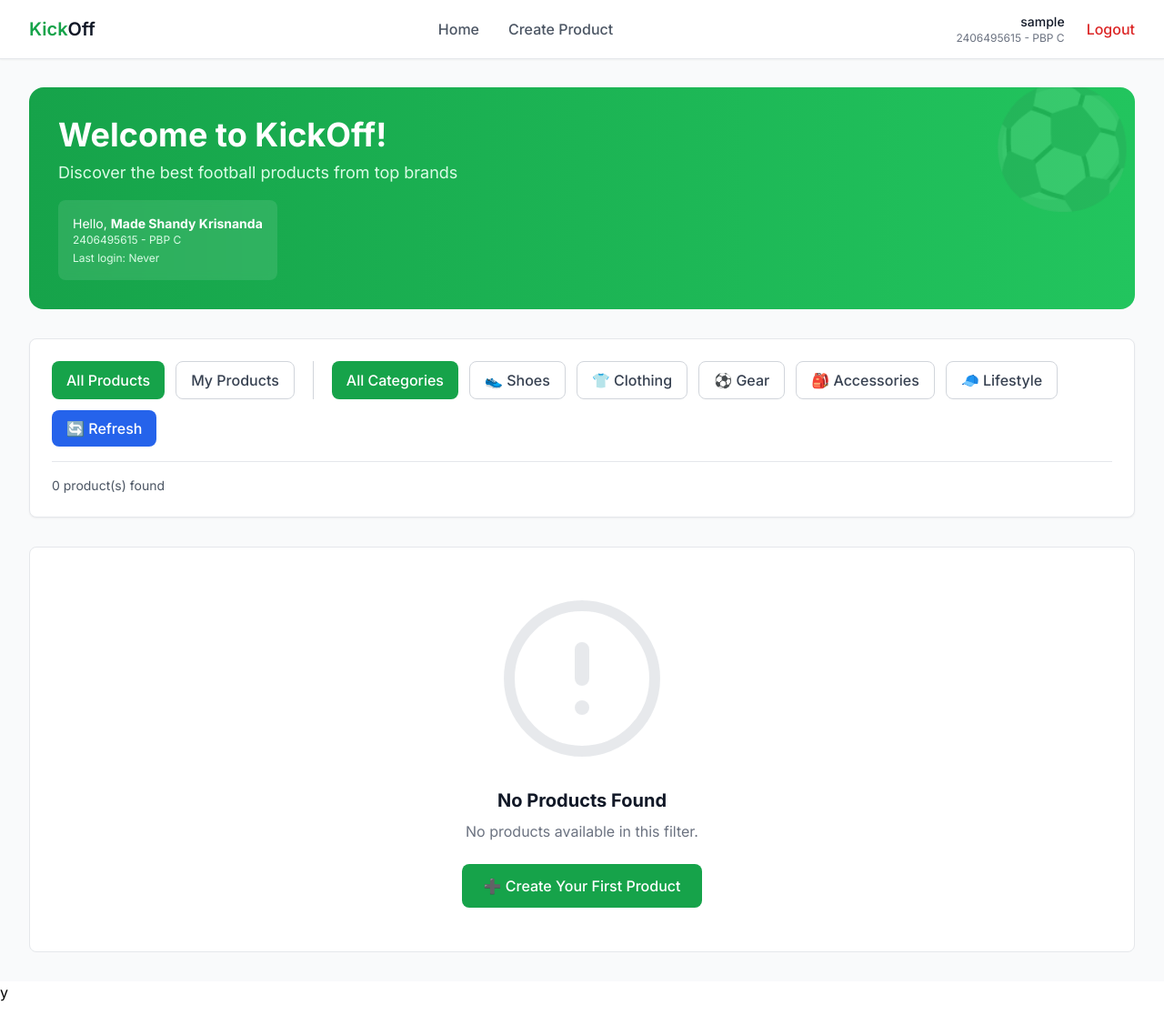
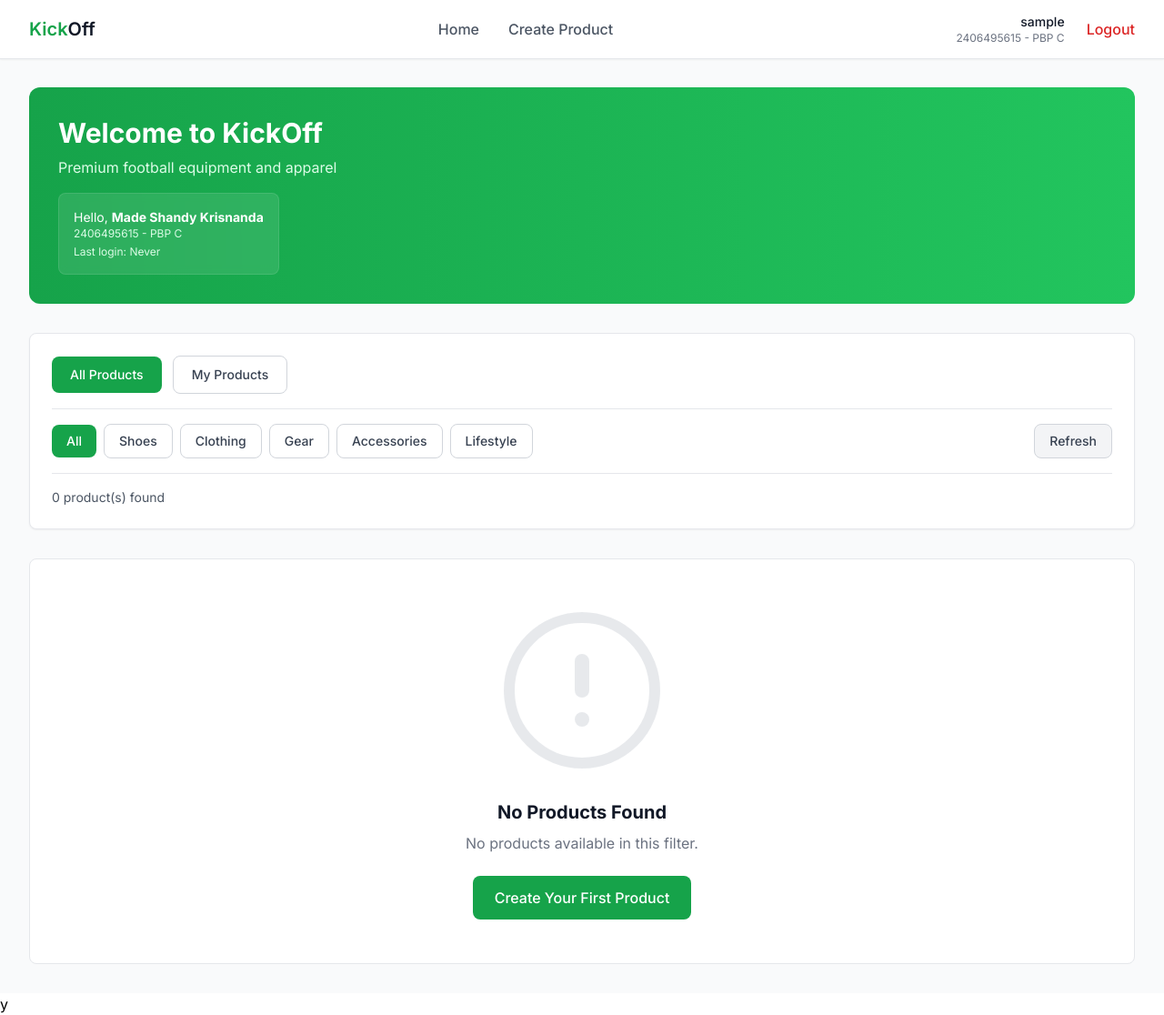
Before and after one commit to azzelll/PBP-footballshop, a Django app: page / in a window 1280 px wide. Shown: the whole page at 91% size. Run offline with Django 5.2, Linux system fonts and the light colour scheme; the visitor is signed in with stand-in values (Sample User, id 1); data that the repository does not hold is empty; some libraries are stand-ins or nearby versions.

Commit message:
Test PWS

```diff
--- a/main/templates/main.html
+++ b/main/templates/main.html
@@ -14,14 +14,13 @@
 <div class="bg-gray-50 w-full pt-16 min-h-screen">
 <div class="max-w-7xl mx-auto px-4 sm:px-6 lg:px-8 py-8">
 
-    <!-- Hero Section -->
-    <div class="bg-gradient-to-r from-green-600 to-green-500 rounded-2xl p-8 mb-8 text-white relative overflow-hidden">
-        <div class="absolute top-0 right-0 opacity-10 text-9xl">⚽</div>
+    <!-- Hero Section - Minimalist -->
+    <div class="bg-gradient-to-r from-green-600 to-green-500 rounded-xl p-8 mb-8 text-white relative overflow-hidden">
         <div class="relative z-10">
-            <h1 class="text-4xl font-bold mb-2">Welcome to KickOff!</h1>
-            <p class="text-green-100 text-lg mb-4">Discover the best football products from top brands</p>
+            <h1 class="text-3xl font-bold mb-2">Welcome to KickOff</h1>
+            <p class="text-green-100 text-base mb-4">Premium football equipment and apparel</p>
             {% if user.is_authenticated %}
-            <div class="bg-white/10 backdrop-blur-sm rounded-lg p-4 inline-block">
+            <div class="bg-white/10 backdrop-blur-sm rounded-lg p-4 inline-block border border-white/10">
                 <p class="text-sm">Hello, <strong>{{ name|default:user.username }}</strong></p>
                 <p class="text-xs text-green-100">{{ npm|default:"Student" }} - {{ class|default:"Class" }}</p>
                 <p class="text-xs text-green-100 mt-1">Last login: {{ last_login }}</p>
@@ -30,45 +29,48 @@
         </div>
     </div>
 
-    <!-- Filter Section with Refresh & Add Product -->
+    <!-- Filter Section - Cleaned Up -->
     <div class="bg-white rounded-lg border border-gray-200 shadow-sm p-6 mb-8">
-        <div class="flex flex-col lg:flex-row lg:items-center lg:justify-between gap-4 mb-4">
-            <div class="flex flex-wrap gap-3">
         <!-- Ownership Filter -->
-                <button onclick="filterProducts('all')" id="filter-all" class="filter-btn bg-green-600 text-white px-4 py-2 rounded-lg font-medium transition-colors hover:bg-green-700">
+        <div class="mb-4 pb-4 border-b border-gray-200">
+            <div class="flex items-center gap-3">
+                <button onclick="filterProducts('all')" id="filter-all" class="filter-btn bg-green-600 text-white px-5 py-2.5 rounded-lg text-sm font-medium transition-all hover:bg-green-700">
                     All Products
                 </button>
-                <button onclick="filterProducts('my')" id="filter-my" class="filter-btn bg-white text-gray-700 border border-gray-300 px-4 py-2 rounded-lg font-medium transition-colors hover:bg-green-600 hover:text-white">
+                <button onclick="filterProducts('my')" id="filter-my" class="filter-btn bg-white text-gray-700 border border-gray-300 px-5 py-2.5 rounded-lg text-sm font-medium transition-all hover:border-green-600 hover:text-green-600">
                     My Products
                 </button>
-
-                <div class="border-l border-gray-300 mx-2"></div>
+            </div>
+        </div>
 
         <!-- Category Filter -->
-                <button onclick="filterByCategory('')" id="cat-all" class="category-btn bg-green-600 text-white px-4 py-2 rounded-lg font-medium transition-colors hover:bg-green-700">
-                    All Categories
+        <div class="mb-4">
+            <div class="flex flex-wrap items-center gap-2">
+                <button onclick="filterByCategory('')" id="cat-all" class="category-btn bg-green-600 text-white px-4 py-2 rounded-lg text-sm font-medium transition-all hover:bg-green-700">
+                    All
                 </button>
-                <button onclick="filterByCategory('shoes')" id="cat-shoes" class="category-btn bg-white text-gray-700 border border-gray-300 px-4 py-2 rounded-lg font-medium transition-colors hover:bg-green-600 hover:text-white">
-                    👟 Shoes
+                <button onclick="filterByCategory('shoes')" id="cat-shoes" class="category-btn bg-white text-gray-700 border border-gray-300 px-4 py-2 rounded-lg text-sm font-medium transition-all hover:border-green-600 hover:text-green-600">
+                    Shoes
                 </button>
-                <button onclick="filterByCategory('clothing')" id="cat-clothing" class="category-btn bg-white text-gray-700 border border-gray-300 px-4 py-2 rounded-lg font-medium transition-colors hover:bg-green-600 hover:text-white">
-                    👕 Clothing
+                <button onclick="filterByCategory('clothing')" id="cat-clothing" class="category-btn bg-white text-gray-700 border border-gray-300 px-4 py-2 rounded-lg text-sm font-medium transition-all hover:border-green-600 hover:text-green-600">
+                    Clothing
                 </button>
-                <button onclick="filterByCategory('gear')" id="cat-gear" class="category-btn bg-white text-gray-700 border border-gray-300 px-4 py-2 rounded-lg font-medium transition-colors hover:bg-green-600 hover:text-white">
-                    ⚽ Gear
+                <button onclick="filterByCategory('gear')" id="cat-gear" class="category-btn bg-white text-gray-700 border border-gray-300 px-4 py-2 rounded-lg text-sm font-medium transition-all hover:border-green-600 hover:text-green-600">
+                    Gear
                 </button>
-                <button onclick="filterByCategory('accessories')" id="cat-accessories" class="category-btn bg-white text-gray-700 border border-gray-300 px-4 py-2 rounded-lg font-medium transition-colors hover:bg-green-600 hover:text-white">
-                    🎒 Accessories
+                <button onclick="filterByCategory('accessories')" id="cat-accessories" class="category-btn bg-white text-gray-700 border border-gray-300 px-4 py-2 rounded-lg text-sm font-medium transition-all hover:border-green-600 hover:text-green-600">
+                    Accessories
                 </button>
-                <button onclick="filterByCategory('lifestyle')" id="cat-lifestyle" class="category-btn bg-white text-gray-700 border border-gray-300 px-4 py-2 rounded-lg font-medium transition-colors hover:bg-green-600 hover:text-white">
-                    🧢 Lifestyle
+                <button onclick="filterByCategory('lifestyle')" id="cat-lifestyle" class="category-btn bg-white text-gray-700 border border-gray-300 px-4 py-2 rounded-lg text-sm font-medium transition-all hover:border-green-600 hover:text-green-600">
+                    Lifestyle
                 </button>
-                <button onclick="refreshProducts()" class="bg-blue-600 hover:bg-blue-700 text-white px-4 py-2 rounded-lg font-medium transition-colors">
-                    🔄 Refresh
+
+                <div class="ml-auto">
+                    <button onclick="refreshProducts()" class="bg-gray-100 hover:bg-gray-200 text-gray-700 px-4 py-2 rounded-lg text-sm font-medium transition-all border border-gray-300">
+                        Refresh
                     </button>
                 </div>
-
-
+            </div>
         </div>
 
         <!-- Results Count -->
@@ -92,7 +94,7 @@
         </div>
         <h3 class="text-xl font-bold text-gray-900 mb-2">Failed to Load Products</h3>
         <p class="text-gray-500 mb-6" id="errorMessage">Something went wrong. Please try again.</p>
-        <button onclick="refreshProducts()" class="inline-flex items-center px-6 py-3 bg-green-600 text-white rounded-lg hover:bg-green-700 transition-colors font-medium">
+        <button onclick="refreshProducts()" class="inline-flex items-center px-6 py-3 bg-green-600 text-white rounded-lg hover:bg-green-700 transition-all font-medium">
             Try Again
         </button>
     </div>
@@ -112,8 +114,8 @@
         </div>
         <h3 class="text-xl font-bold text-gray-900 mb-2">No Products Found</h3>
         <p class="text-gray-500 mb-6">No products available in this filter.</p>
-        <button onclick="showModal()" class="inline-flex items-center px-6 py-3 bg-green-600 text-white rounded-lg hover:bg-green-700 transition-colors font-medium">
-            ➕ Create Your First Product
+        <button onclick="showModal()" class="inline-flex items-center px-6 py-3 bg-green-600 text-white rounded-lg hover:bg-green-700 transition-all font-medium">
+            Create Your First Product
         </button>
     </div>
 </div>
@@ -140,7 +142,7 @@
     return cookieValue;
 }
 
-// Delete Modal Functions - MUST BE BEFORE loadProducts()
+// Delete Modal Functions
 function showDeleteModal(productId, productName, productBrand) {
     deleteProductId = productId;
 
@@ -152,7 +154,6 @@
         return;
     }
 
-    // Set product info
     document.getElementById('deleteProductName').textContent = productName;
     document.getElementById('deleteProductBrand').textContent = `Brand: ${productBrand}`;
 
@@ -196,7 +197,7 @@
         const data = await response.json();
 
         if (data.success) {
-            showToast(data.message, 'success', 'Deleted!'); // ← PINDAH KE SINI
+            showToast(data.message, 'success', 'Deleted!');
             hideDeleteModal();
             loadProducts();
         } else {
@@ -219,34 +220,38 @@
     return '★☆☆☆☆';
 }
 
-// Create product card HTML
+// Create product card HTML - Minimalist
 function createProductCard(product) {
     const imageUrl = product.thumbnail || '';
     const imageHtml = imageUrl ?
         `<img src="${imageUrl}" alt="${product.name}" class="w-full h-full object-cover">` :
-        `<div class="w-full h-full flex items-center justify-center text-gray-300 text-6xl bg-gray-100">⚽</div>`;
+        `<div class="w-full h-full flex items-center justify-center text-gray-400 text-4xl bg-gray-100">
+            <svg class="w-16 h-16" fill="none" stroke="currentColor" viewBox="0 0 24 24">
+                <path stroke-linecap="round" stroke-linejoin="round" stroke-width="1.5" d="M4 16l4.586-4.586a2 2 0 012.828 0L16 16m-2-2l1.586-1.586a2 2 0 012.828 0L20 14m-6-6h.01M6 20h12a2 2 0 002-2V6a2 2 0 00-2-2H6a2 2 0 00-2 2v12a2 2 0 002 2z" />
+            </svg>
+        </div>`;
 
     const sizesHtml = product.sizes_list && product.sizes_list.length > 0 ?
         `<div class="mb-4">
-            <p class="text-xs text-gray-500 mb-1">Available Sizes:</p>
-            <div class="flex flex-wrap gap-1">
-                ${product.sizes_list.map(size => `<span class="px-2 py-1 bg-gray-100 text-gray-700 text-xs rounded border border-gray-200">${size}</span>`).join('')}
+            <p class="text-xs text-gray-500 mb-2 font-medium">Available Sizes</p>
+            <div class="flex flex-wrap gap-1.5">
+                ${product.sizes_list.map(size => `<span class="px-2.5 py-1 bg-gray-50 text-gray-700 text-xs rounded border border-gray-200">${size}</span>`).join('')}
             </div>
         </div>` : '';
 
     const discountBadge = product.discount > 0 ?
         `<div class="absolute top-3 left-3">
-            <span class="inline-flex items-center px-3 py-1 rounded-full text-xs font-bold bg-red-600 text-white shadow-lg">-${product.discount}%</span>
+            <span class="inline-flex items-center px-2.5 py-1 rounded text-xs font-bold bg-red-600 text-white">${product.discount}% OFF</span>
         </div>` : '';
 
     const featuredBadge = product.is_featured ?
         `<div class="absolute top-3 right-3">
-            <span class="inline-flex items-center px-3 py-1 rounded-full text-xs font-bold bg-yellow-400 text-gray-900 shadow-lg">⭐ FEATURED</span>
+            <span class="inline-flex items-center px-2.5 py-1 rounded text-xs font-bold bg-amber-400 text-gray-900">FEATURED</span>
         </div>` : '';
 
     const stockHtml = product.is_in_stock ?
-        `<span class="text-xs font-medium text-white">✓ In Stock (${product.stock})</span>` :
-        `<span class="text-xs font-bold text-red-400">✗ Out of Stock</span>`;
+        `<span class="text-xs font-medium text-white">In Stock (${product.stock})</span>` :
+        `<span class="text-xs font-bold text-red-400">Out of Stock</span>`;
 
     const priceHtml = product.discount > 0 ?
         `<div class="flex items-baseline space-x-2">
@@ -257,41 +262,48 @@
 
     const ratingHtml = product.rating > 0 ? `
         <div class="flex items-center mb-3">
-            <span class="text-yellow-400 text-sm">${getStars(product.rating)}</span>
+            <span class="text-amber-400 text-sm">${getStars(product.rating)}</span>
             <span class="text-sm font-semibold text-gray-700 ml-2">${product.rating}</span>
         </div>` : '';
 
-    // Escape quotes in product name and brand for onclick
     const safeName = product.name.replace(/'/g, "\\'").replace(/"/g, '&quot;');
     const safeBrand = product.brand.replace(/'/g, "\\'").replace(/"/g, '&quot;');
 
     const actionButtons = product.is_owner ?
         `<div class="flex items-center gap-2 pt-4 border-t border-gray-100">
-            <a href="/product/${product.id}/" class="flex-1 text-center bg-green-600 hover:bg-green-700 text-white font-medium text-sm py-2.5 px-4 rounded-lg transition-colors">View Details</a>
-            <button onclick="showModal('${product.id}')" class="p-2.5 text-gray-600 hover:text-blue-600 border border-gray-300 hover:border-blue-600 rounded-lg transition-colors" title="Edit">✏️</button>
-            <button onclick="showDeleteModal('${product.id}', '${safeName}', '${safeBrand}')" class="p-2.5 text-gray-600 hover:text-red-600 border border-gray-300 hover:border-red-600 rounded-lg transition-colors" title="Delete">🗑️</button>
+            <a href="/product/${product.id}/" class="flex-1 text-center bg-green-600 hover:bg-green-700 text-white font-medium text-sm py-2.5 px-4 rounded-lg transition-all">View Details</a>
+            <button onclick="showModal('${product.id}')" class="p-2.5 text-gray-600 hover:text-green-600 border border-gray-300 hover:border-green-600 rounded-lg transition-all" title="Edit">
+                <svg class="w-4 h-4" fill="none" stroke="currentColor" viewBox="0 0 24 24">
+                    <path stroke-linecap="round" stroke-linejoin="round" stroke-width="2" d="M11 5H6a2 2 0 00-2 2v11a2 2 0 002 2h11a2 2 0 002-2v-5m-1.414-9.414a2 2 0 112.828 2.828L11.828 15H9v-2.828l8.586-8.586z" />
+                </svg>
+            </button>
+            <button onclick="showDeleteModal('${product.id}', '${safeName}', '${safeBrand}')" class="p-2.5 text-gray-600 hover:text-red-600 border border-gray-300 hover:border-red-600 rounded-lg transition-all" title="Delete">
+                <svg class="w-4 h-4" fill="none" stroke="currentColor" viewBox="0 0 24 24">
+                    <path stroke-linecap="round" stroke-linejoin="round" stroke-width="2" d="M19 7l-.867 12.142A2 2 0 0116.138 21H7.862a2 2 0 01-1.995-1.858L5 7m5 4v6m4-6v6m1-10V4a1 1 0 00-1-1h-4a1 1 0 00-1 1v3M4 7h16" />
+                </svg>
+            </button>
         </div>` :
         `<div class="pt-4 border-t border-gray-100">
-            <a href="/product/${product.id}/" class="block text-center bg-green-600 hover:bg-green-700 text-white font-medium text-sm py-2.5 px-4 rounded-lg transition-colors">View Details</a>
+            <a href="/product/${product.id}/" class="block text-center bg-green-600 hover:bg-green-700 text-white font-medium text-sm py-2.5 px-4 rounded-lg transition-all">View Details</a>
         </div>`;
 
     return `
-    <article class="bg-white rounded-lg border border-gray-200 hover:shadow-xl transition-all duration-300 overflow-hidden">
-        <div class="aspect-[4/3] relative overflow-hidden">
+    <article class="bg-white rounded-lg border border-gray-200 hover:shadow-lg transition-all duration-300 overflow-hidden">
+        <div class="aspect-[4/3] relative overflow-hidden bg-gray-50">
             ${imageHtml}
             ${discountBadge}
             ${featuredBadge}
-            <div class="absolute bottom-0 left-0 right-0 bg-gradient-to-t from-black/60 to-transparent p-3">
+            <div class="absolute bottom-0 left-0 right-0 bg-gradient-to-t from-black/70 to-transparent p-3">
                 ${stockHtml}
             </div>
         </div>
         <div class="p-5">
-            <div class="text-xs font-bold text-gray-500 uppercase tracking-wider mb-2">${product.brand}</div>
+            <div class="text-xs font-semibold text-gray-500 uppercase tracking-wide mb-2">${product.brand}</div>
             <h3 class="text-lg font-bold text-gray-900 mb-2 line-clamp-2 leading-tight">
-                <a href="/product/${product.id}/" class="hover:text-green-600 transition-colors">${product.name}</a>
+                <a href="/product/${product.id}/" class="hover:text-gray-600 transition-colors">${product.name}</a>
             </h3>
             <div class="mb-3">
-                <span class="inline-flex items-center px-2.5 py-1 rounded-md text-xs font-medium bg-green-100 text-green-800">${product.category_display}</span>
+                <span class="inline-flex items-center px-2.5 py-1 rounded text-xs font-medium bg-gray-100 text-gray-700">${product.category_display}</span>
             </div>
             ${ratingHtml}
             <div class="mb-4">${priceHtml}</div>
@@ -310,7 +322,6 @@
     const errorState = document.getElementById('errorState');
     const resultCount = document.getElementById('resultCount');
 
-    // Hide all states
     loading.classList.remove('hidden');
     container.classList.add('hidden');
     emptyState.classList.add('hidden');
@@ -325,7 +336,6 @@
 
         let products = await response.json();
 
-        // Apply filters client-side
         if (currentFilter === 'my') {
             products = products.filter(p => p.user_username === '{{ user.username }}');
         }
@@ -389,13 +399,11 @@
     }
 }
 
-// Refresh products
 function refreshProducts() {
     loadProducts();
 }
 
-// Submit form via AJAX (Create or Update)
-// Submit form via AJAX (Create or Update)
+// Submit form via AJAX
 const productForm = document.getElementById('productForm');
 if (productForm) {
     productForm.addEventListener('submit', async function(e) {
@@ -429,7 +437,7 @@
             const data = await response.json();
 
             if (data.success) {
-                showToast(data.message, 'success', isEditMode ? 'Updated!' : 'Created!'); // ← PINDAH KE SINI
+                showToast(data.message, 'success', isEditMode ? 'Updated!' : 'Created!');
                 hideModal();
                 this.reset();
                 loadProducts();
@@ -445,9 +453,9 @@
         }
     });
 }
-// Event listeners for modals
+
+// Event listeners
 document.addEventListener('DOMContentLoaded', function() {
-
     const loginMessage = sessionStorage.getItem('loginMessage');
     if (loginMessage) {
         setTimeout(() => {
@@ -456,7 +464,6 @@
         }, 100);
     }
 
-    // Check for logout message from sessionStorage
     const logoutMessage = sessionStorage.getItem('logoutMessage');
     if (logoutMessage) {
         setTimeout(() => {
@@ -464,7 +471,7 @@
             sessionStorage.removeItem('logoutMessage');
         }, 100);
     }
-    // Close delete modal when clicking outside
+
     const deleteModal = document.getElementById('deleteModal');
     if (deleteModal) {
         deleteModal.addEventListener('click', function(e) {
@@ -474,7 +481,6 @@
         });
     }
 
-    // Load products on page load
     loadProducts();
 });
 </script>
```
Lines whose indentation alone changed are shown as unchanged.
